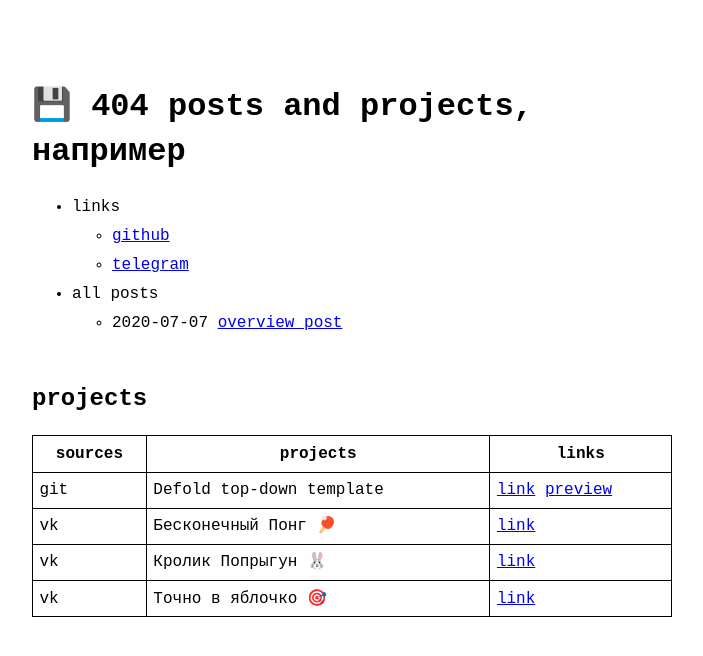
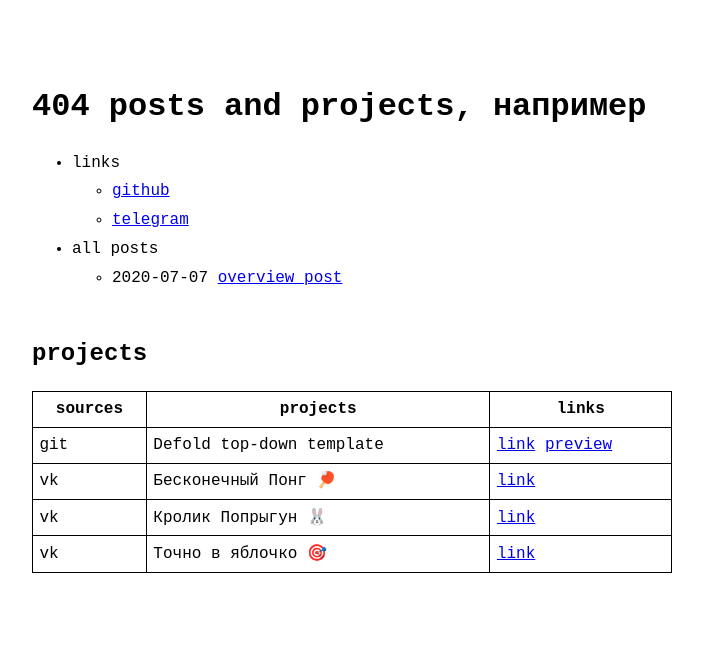
Before and after one commit to abbdulbinladen/abbdulbinladen.github.io, a Jekyll site: the page built from index.md, in a window 1280 px wide. Shown: the top 656 px of the page, without its empty margins (288-991 px from the left). Built offline with Jekyll 4.4.1, drawn with Linux system fonts in a browser that asks for light colours; our own code applies the rules of GitHub Pages for plain Markdown files.

```diff
--- a/_config.yml
+++ b/_config.yml
@@ -1,4 +1,4 @@
-title: 💾 404 posts and projects, например # name of the site
+title: 404 posts and projects, например # name of the site
 author: Andrew Orlov # name of site's author
 email: noiselassie@outlook.com # email of site's author
 url: https://abbdulbinladen.github.io/ # root address of the site
```
